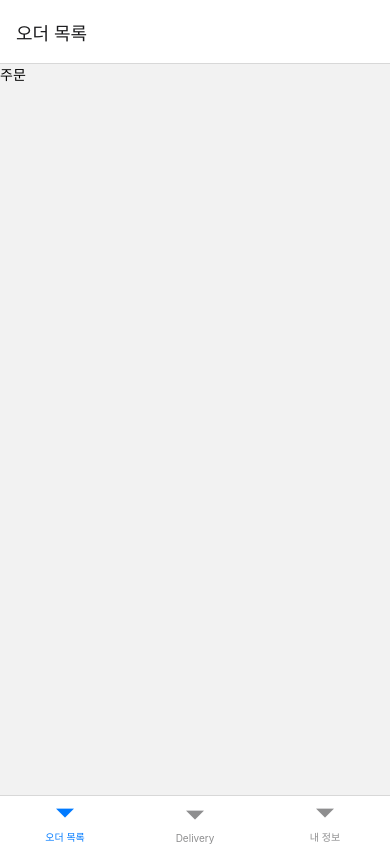
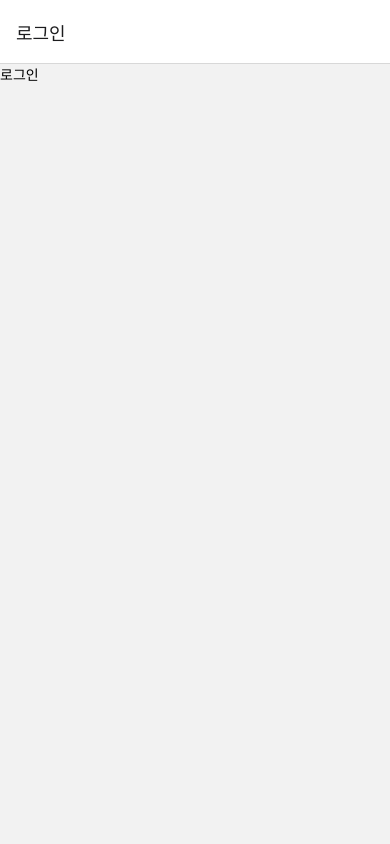
Before and after one commit to jong-kyung/practice-react-native, a React Native app: screen / in a window 390 px wide. Built offline with nearby package versions, Linux system fonts and the light colour scheme.

Commit message:
style: react import부분 추가

```diff
--- a/App.tsx
+++ b/App.tsx
@@ -7,7 +7,7 @@ import Orders from './src/pages/Order';
 import Delivery from './src/pages/Delivery';
 import {useState} from 'react';
 import SignIn from './src/pages/SignIn';
-import SignUp from './src/pages/SinghUp';
+import SignUp from './src/pages/SignUp';
 
 export type LoggedInParamList = {
   Orders: undefined;
@@ -26,7 +26,7 @@ const Tab = createBottomTabNavigator();
 const Stack = createNativeStackNavigator<RootStackParamList>();
 
 function App() {
-  const [isLoggedIn, setLoggedIn] = useState(true);
+  const [isLoggedIn, setLoggedIn] = useState(false);
   return (
     <NavigationContainer>
       {isLoggedIn ? (
--- a/src/pages/Complete.tsx
+++ b/src/pages/Complete.tsx
@@ -1,3 +1,4 @@
+import React from 'react';
 import {Text} from 'react-native';
 
 function Complete() {
--- a/src/pages/Delivery.tsx
+++ b/src/pages/Delivery.tsx
@@ -1,3 +1,4 @@
+import React from 'react';
 import {createNativeStackNavigator} from '@react-navigation/native-stack';
 import Ing from './Ing';
 import Complete from './Complete';
--- a/src/pages/Ing.tsx
+++ b/src/pages/Ing.tsx
@@ -1,3 +1,4 @@
+import React from 'react';
 import {Text, View} from 'react-native';
 
 function Ing() {
--- a/src/pages/Order.tsx
+++ b/src/pages/Order.tsx
@@ -1,3 +1,4 @@
+import React from 'react';
 import {Text, View} from 'react-native';
 
 function Orders() {
--- a/src/pages/Settings.tsx
+++ b/src/pages/Settings.tsx
@@ -1,3 +1,4 @@
+import React from 'react';
 import {Text, View} from 'react-native';
 
 function Setting() {
--- a/src/pages/SinghUp.tsx
+++ b/src/pages/SignUp.tsx
@@ -1,3 +1,4 @@
+import React from 'react';
 import {Text, View} from 'react-native';
 
 function SignUp() {
```
